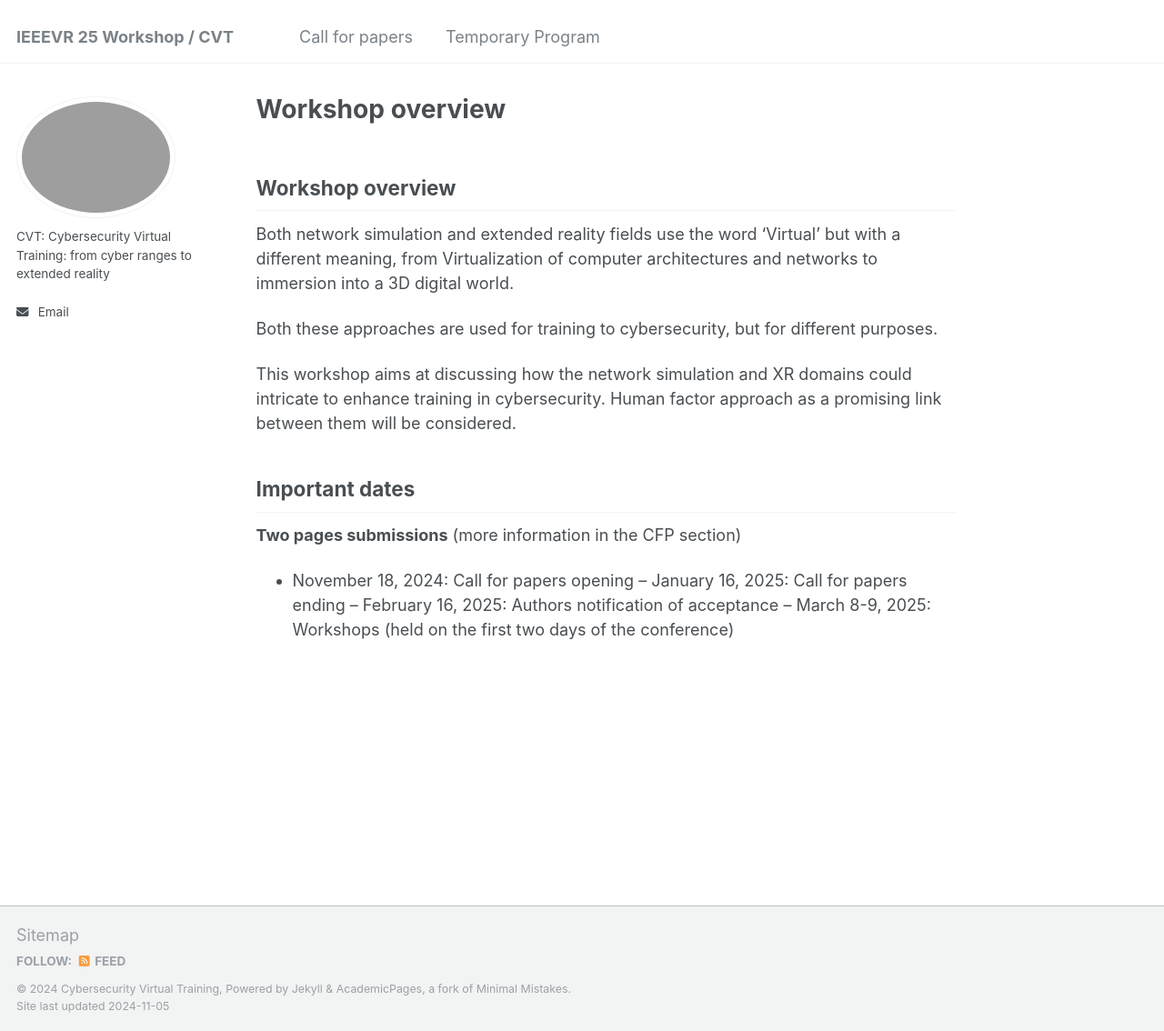
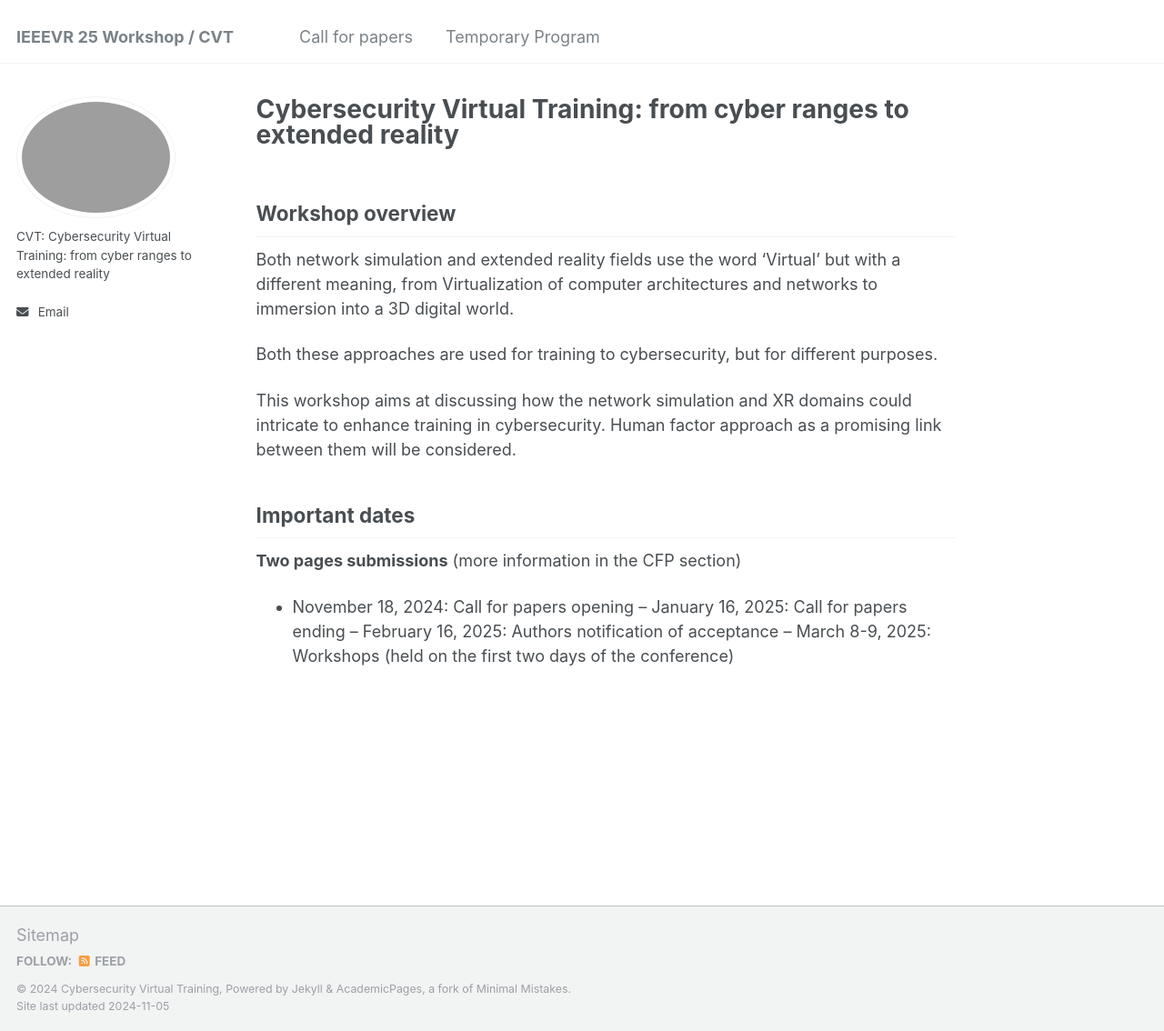
Before and after one commit to alexkabil/CVT_IEEEVR25, a Jekyll site: the page built from _pages/about.md, in a window 1280 px wide and 1134 px high. Shown: the whole window at 91% size. Built offline with Jekyll 4.4.1, drawn with Linux system fonts in a browser that asks for light colours; our own code applies the rules of GitHub Pages for plain Markdown files.

Commit message:
change titles

```diff
--- a/_pages/about.md
+++ b/_pages/about.md
@@ -1,6 +1,6 @@
 ---
 permalink: /
-#title: "Workshop Overview"
+title: "Cybersecurity Virtual Training: from cyber ranges to extended reality"
 author_profile: true
 redirect_from:
   - /about/
```
